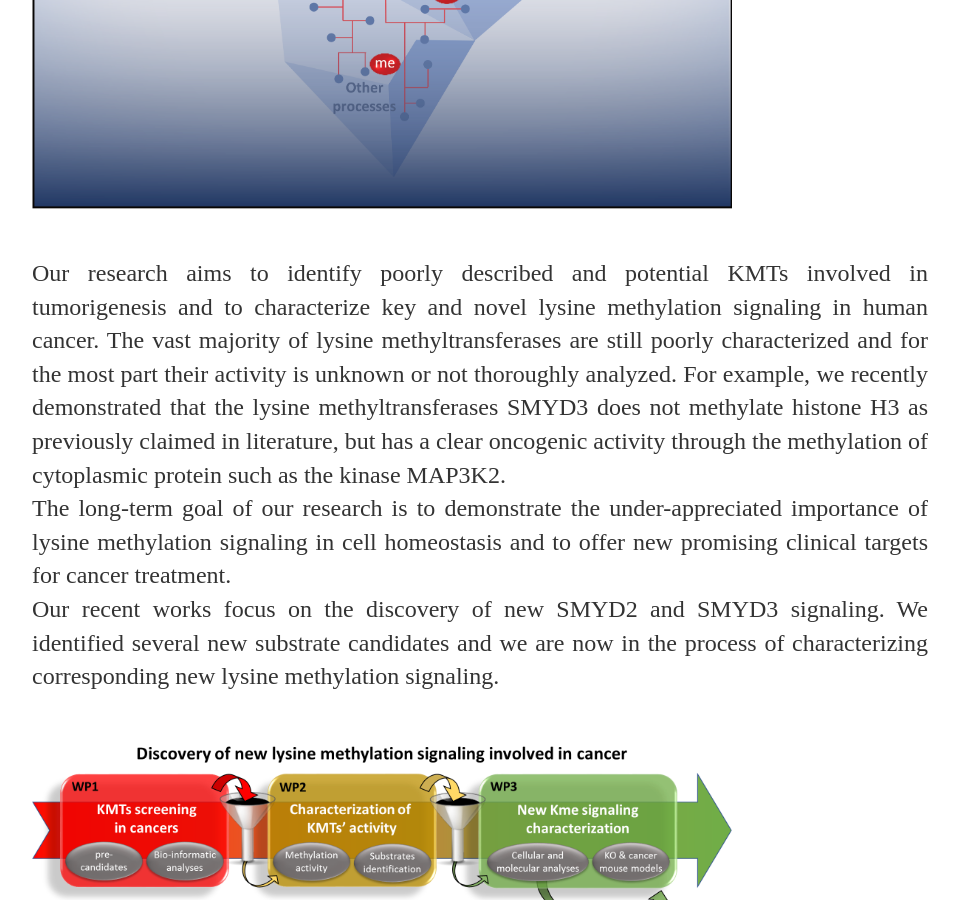
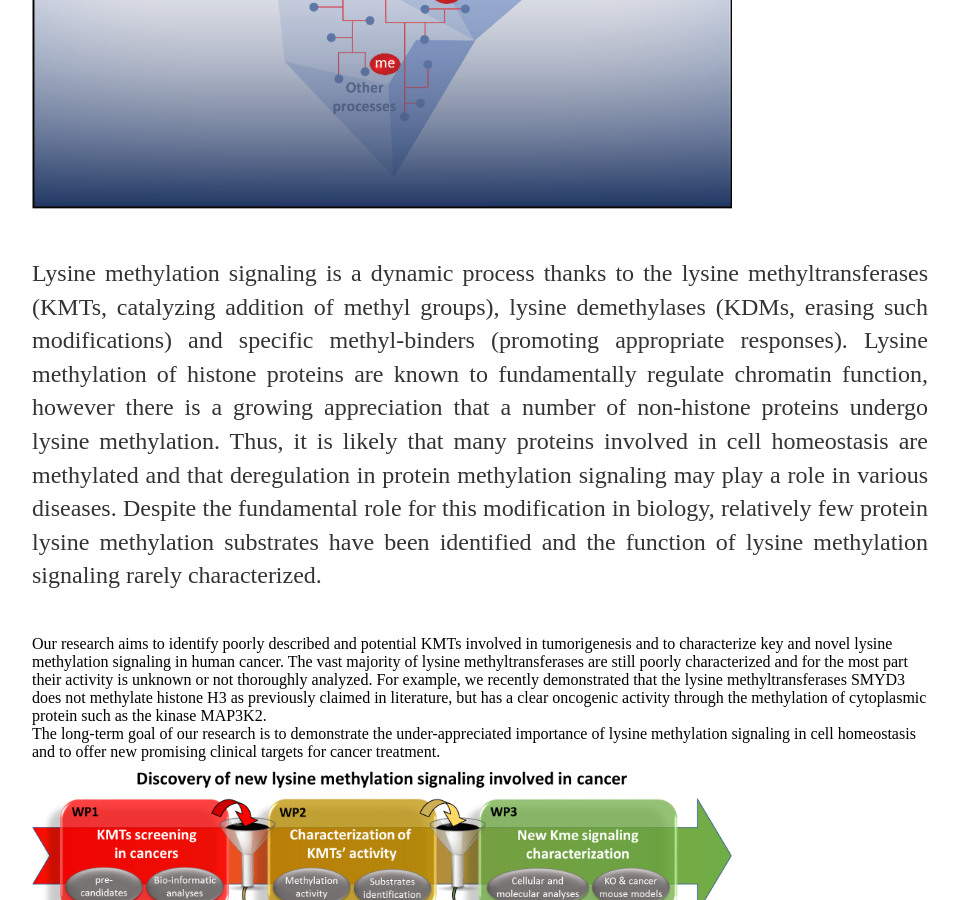
Before and after one commit to Reynoird-Lab/Reynoird-lab.github.io, a Jekyll site: the page built from Research/index.html, in a window 1280 px wide and 900 px high, scrolled down 723 px. Shown: the whole window, without its empty margins (160-1119 px from the left). Built offline with Jekyll 4.4.1, drawn with Linux system fonts in a browser that asks for light colours; Markdown is read by kramdown in place of the engine named in the settings.

Commit message:
Update index.html

```diff
--- a/Research/index.html
+++ b/Research/index.html
@@ -5,7 +5,8 @@
 	<h1>{{ page.title }}</h1>
 
 <img src="https://reynoird-lab.github.io/Images/Lukinovic V graphical abstract CMYK_revision.png" title="Lysine Methylation Signaling" width="700" style="margin: 0px 20px 20px 0px;"/>
-<p align="justify"> Our research aims to identify poorly described and potential KMTs involved in tumorigenesis and to characterize key and novel lysine methylation signaling in human cancer. The vast majority of lysine methyltransferases are still poorly characterized and for the most part their activity is unknown or not thoroughly analyzed. For example, we recently demonstrated that the lysine methyltransferases SMYD3 does not methylate histone H3 as previously claimed in literature, but has a clear oncogenic activity through the methylation of cytoplasmic protein such as the kinase MAP3K2.<br>
+<p align="justify"> Lysine methylation signaling is a dynamic process thanks to the lysine methyltransferases (KMTs, catalyzing addition of methyl groups), lysine demethylases (KDMs, erasing such modifications) and specific methyl-binders (promoting appropriate responses). Lysine methylation of histone proteins are known to fundamentally regulate chromatin function, however there is a growing appreciation that a number of non-histone proteins undergo lysine methylation. Thus, it is likely that many proteins involved in cell homeostasis are methylated and that deregulation in protein methylation signaling may play a role in various diseases. Despite the fundamental role for this modification in biology, relatively few protein lysine methylation substrates have been identified and the function of lysine methylation signaling rarely characterized. <br></div>
+<br>Our research aims to identify poorly described and potential KMTs involved in tumorigenesis and to characterize key and novel lysine methylation signaling in human cancer. The vast majority of lysine methyltransferases are still poorly characterized and for the most part their activity is unknown or not thoroughly analyzed. For example, we recently demonstrated that the lysine methyltransferases SMYD3 does not methylate histone H3 as previously claimed in literature, but has a clear oncogenic activity through the methylation of cytoplasmic protein such as the kinase MAP3K2.<br>
 The long-term goal of our research is to demonstrate the under-appreciated importance of lysine methylation signaling in cell homeostasis and to offer new promising clinical targets for cancer treatment.
+<img src="https://reynoird-lab.github.io/Images/research.png" title="research" width="700" style="margin: 0px 20px 20px 0px;" br clear="left" />
 <br>Our recent works focus on the discovery of new SMYD2 and SMYD3 signaling. We identified several new substrate candidates and we are now in the process of characterizing corresponding new lysine methylation signaling.</p><br>
-<img src="https://reynoird-lab.github.io/Images/research.png" title="research" width="700" style="margin: 0px 20px 20px 0px;" br clear="left" />
```
